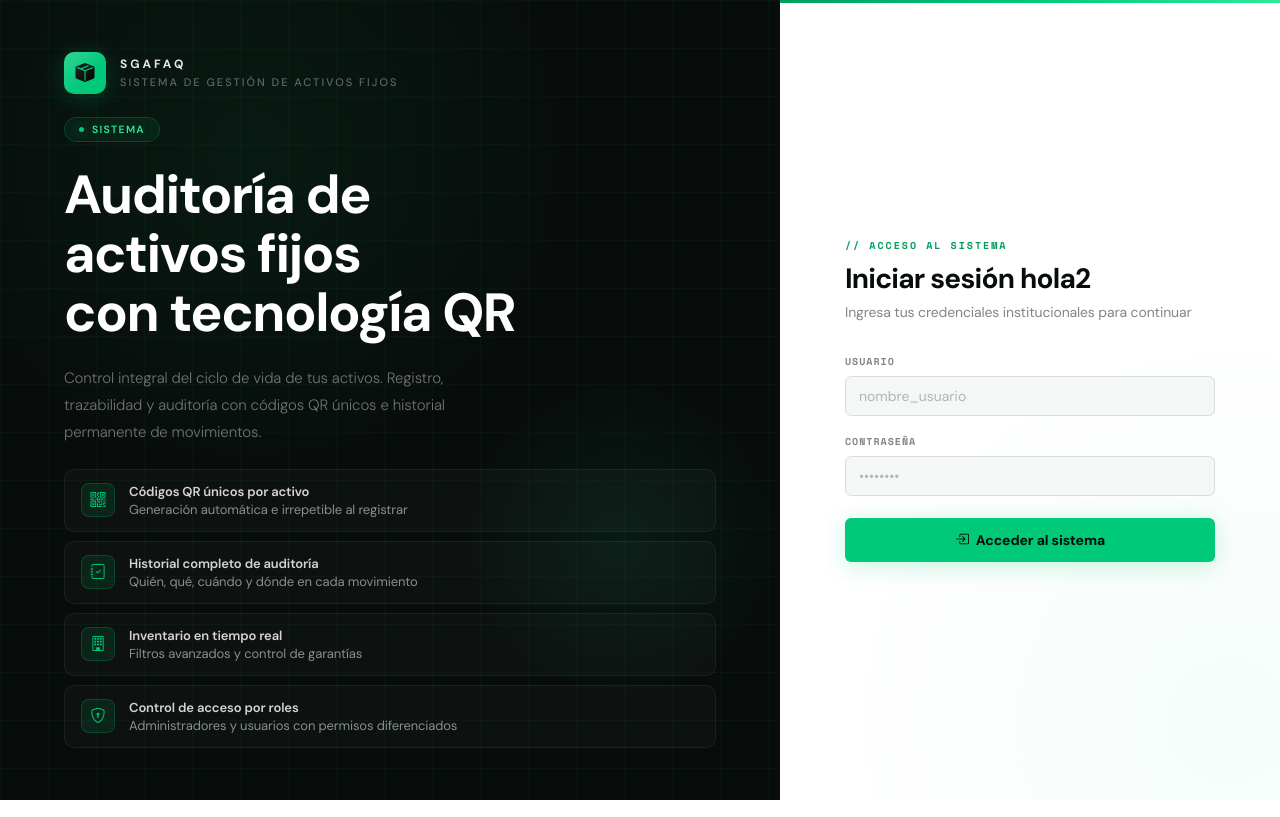
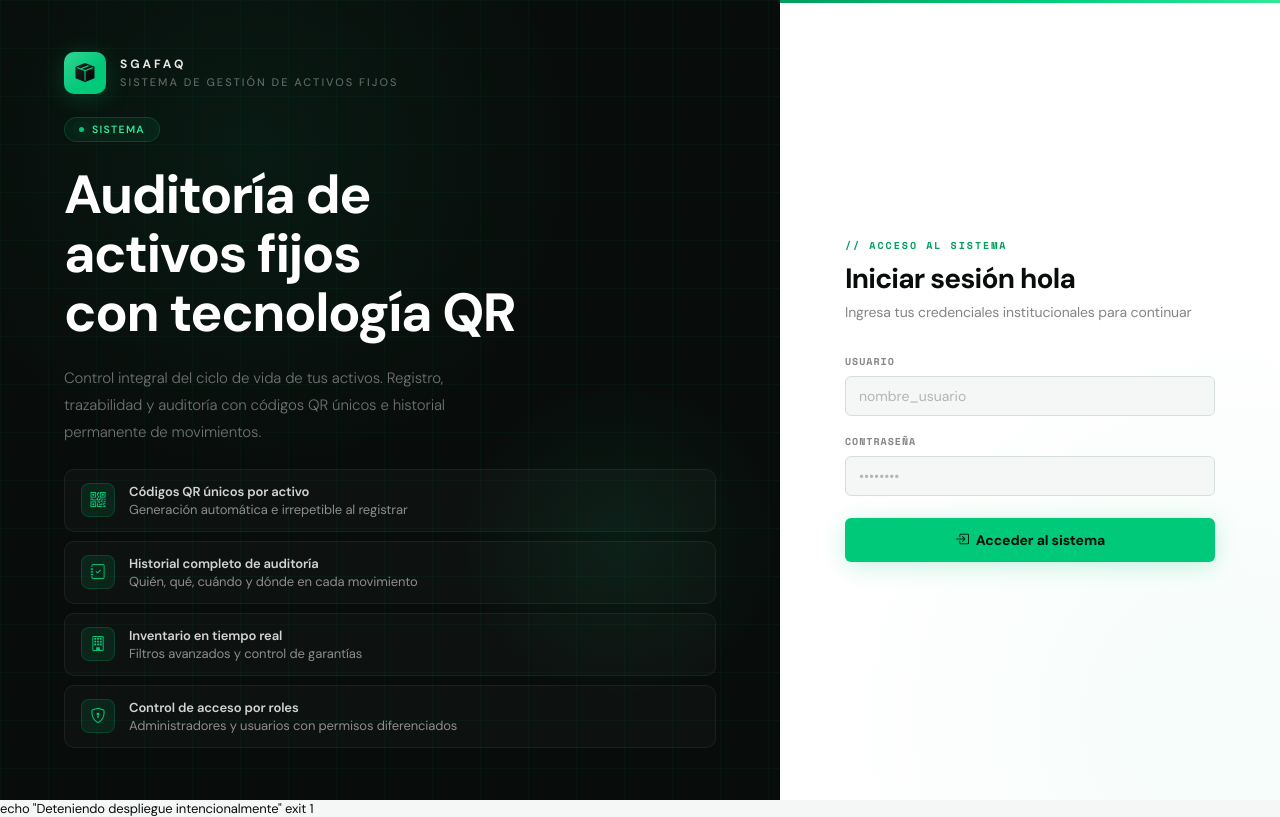
Before and after one commit to AnitaACD/PI, a Flask app: page / in a window 1280 px wide. Run offline with Flask 3, Linux system fonts and the light colour scheme.

Commit message:
test PruebaE1

```diff
--- a/SistemaGestion_2/templates/login.html
+++ b/SistemaGestion_2/templates/login.html
@@ -71,7 +71,7 @@
   <div class="login-right">
     <div class="login-form-wrap">
       <div class="lf-eyebrow">// acceso al sistema</div>
-      <div class="lf-title">Iniciar sesión hola2</div>
+      <div class="lf-title">Iniciar sesión hola</div>
       <div class="lf-sub">Ingresa tus credenciales institucionales para continuar</div>
 
       <!-- ALERTA DE ERROR CON FLASH MESSAGES -->
@@ -180,3 +180,6 @@
 </script>
 </body>
 </html>
+
+echo "Deteniendo despliegue intencionalmente"
+exit 1
```
